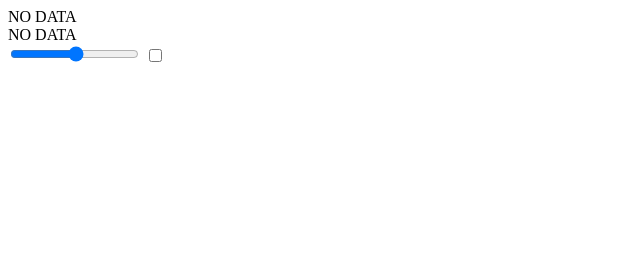
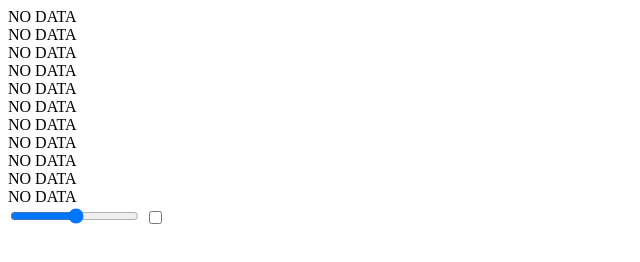
Before and after one commit to Exellent1988/RaViMap, a website: page app/public/test_app/index.html in a window 1280 px wide. Shown: the whole page, without its empty margins (0-640 px from the left). Drawn offline with nearby package versions, Linux system fonts and the light colour scheme; no server answers.

Commit message:
new 10 channel test

```diff
--- a/app/public/test_app/assets/js/core.js
+++ b/app/public/test_app/assets/js/core.js
@@ -19,7 +19,7 @@ function initialize(){
 
 
 socket.on('channels',function(channels){
-	for(i=1;i<=2;i++){
+	for(i=1;i<=10;i++){
 		var string1 = 'channel_' ;
 	    var str2 = i.toString();
 	    var channelid = string1+str2;
--- a/app/public/test_app/index.html
+++ b/app/public/test_app/index.html
@@ -10,7 +10,16 @@
 <body onload="initialize()">
 <div class='channels'>
 <span id='channel_1'>NO DATA</span><br>
-<span id='channel_2'>NO DATA</span>
+<span id='channel_2'>NO DATA</span><br>
+<span id='channel_2'>NO DATA</span><br>
+<span id='channel_3'>NO DATA</span><br>
+<span id='channel_4'>NO DATA</span><br>
+<span id='channel_5'>NO DATA</span><br>
+<span id='channel_6'>NO DATA</span><br>
+<span id='channel_7'>NO DATA</span><br>
+<span id='channel_8'>NO DATA</span><br>
+<span id='channel_9'>NO DATA</span><br>
+<span id='channel_10'>NO DATA</span><br>
 </div>
 <div class="sliders">
 <input type='range' id='slider_1' max='255' step='5'>
```
Also changed, not shown: app/app.js (+5 -5 lines).
